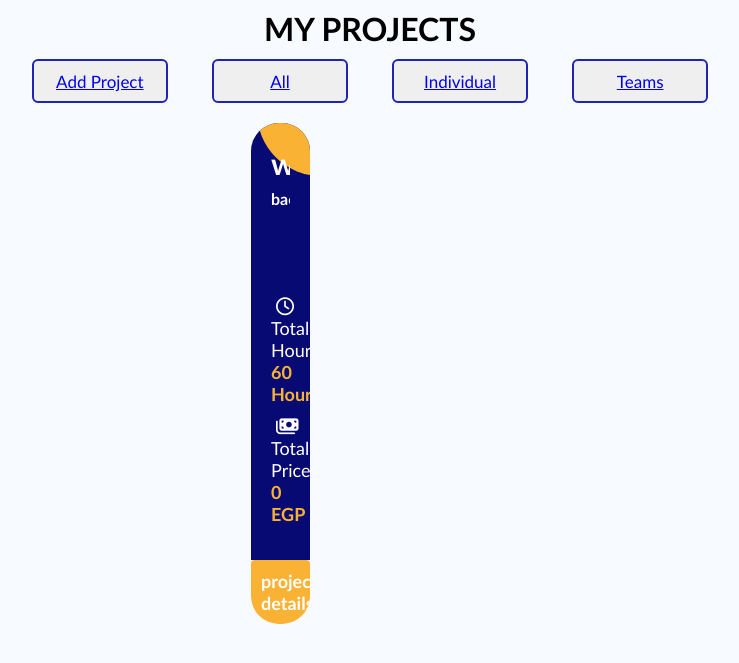
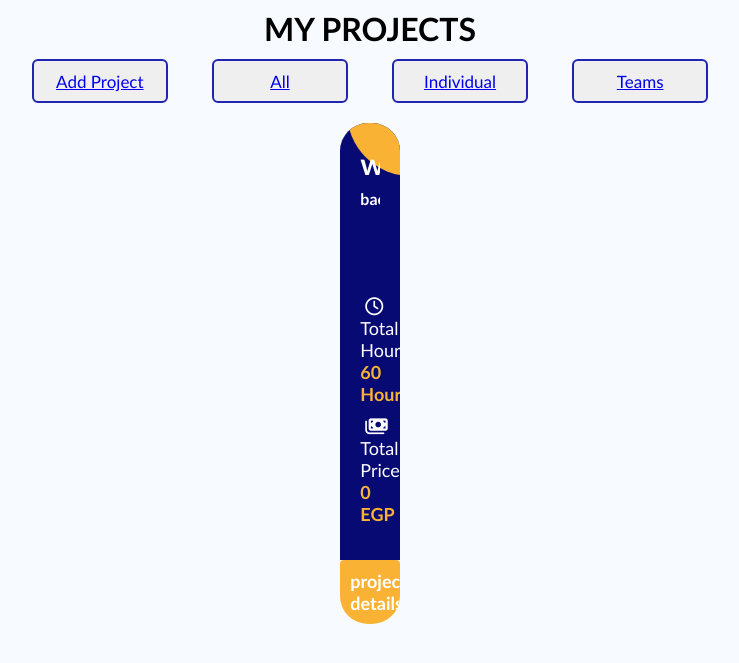
Before and after one commit to ShehabSerry/Case-2-Team-2-MiDlancer, a PHP site: page /phpmailer/my_projects_client.php in a window 1280 px wide. Shown: the top 663 px of the page, without its empty margins (270-1009 px from the left). Run offline with PHP 8.4, Linux system fonts and the light colour scheme; the visitor is signed in with stand-in values (Sample User, id 1); data comes from the database, SQL or seed files in the repository; data that the repository does not hold is empty; some libraries are stand-ins or nearby versions.

Commit message:
Add files via upload

```diff
--- a/css/index.css
+++ b/css/index.css
@@ -102,8 +102,8 @@ button:active:before {
     display: flex;
     -webkit-box-align: start;
     -ms-flex-align: start;
-    align-items: flex-start;
-    -ms-flex-wrap: wrap;
+    align-items: center !important;
+    justify-content: center !important;
     flex-wrap: wrap;
     /* padding: 50px 0; */
 }
```
